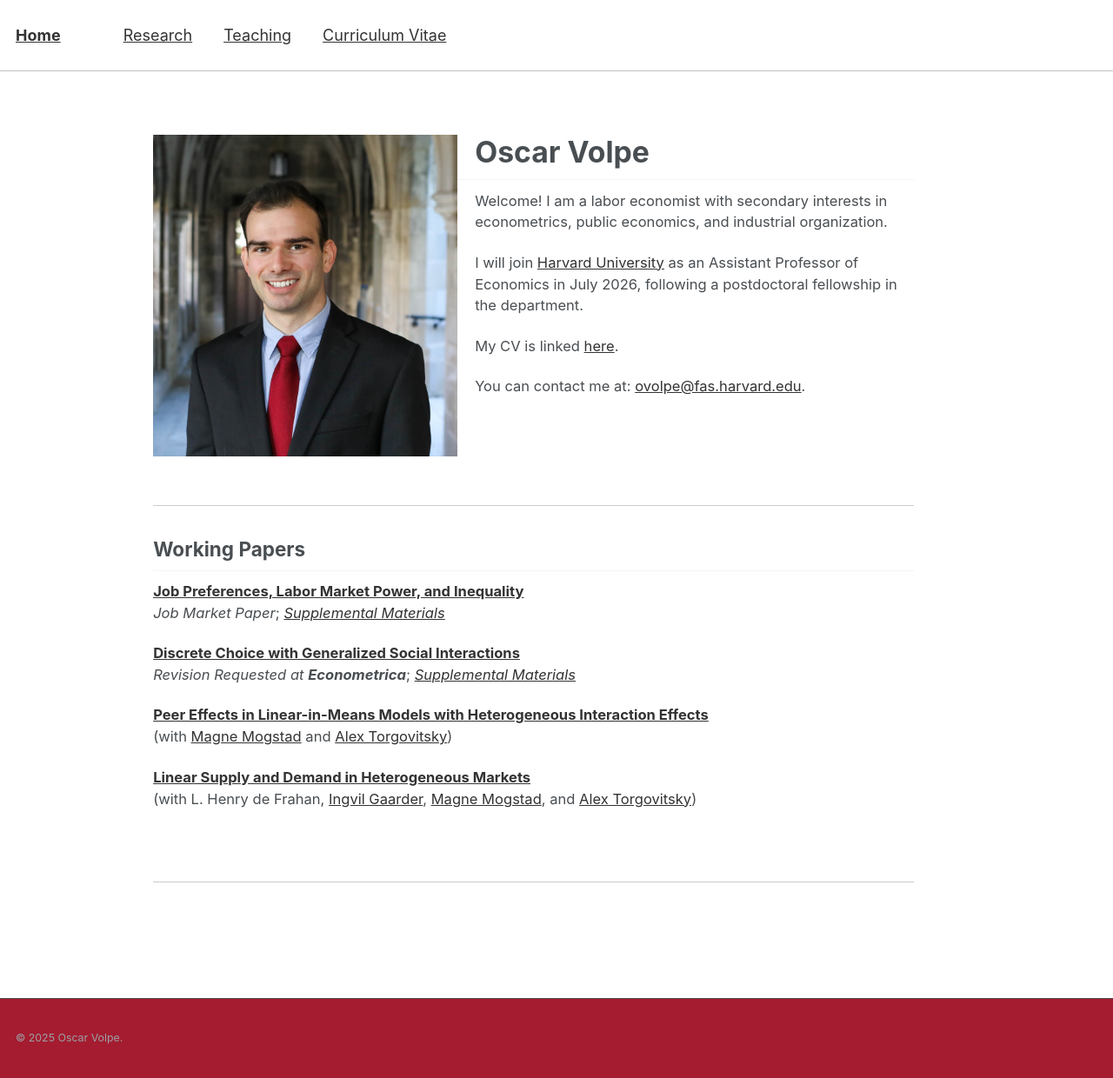
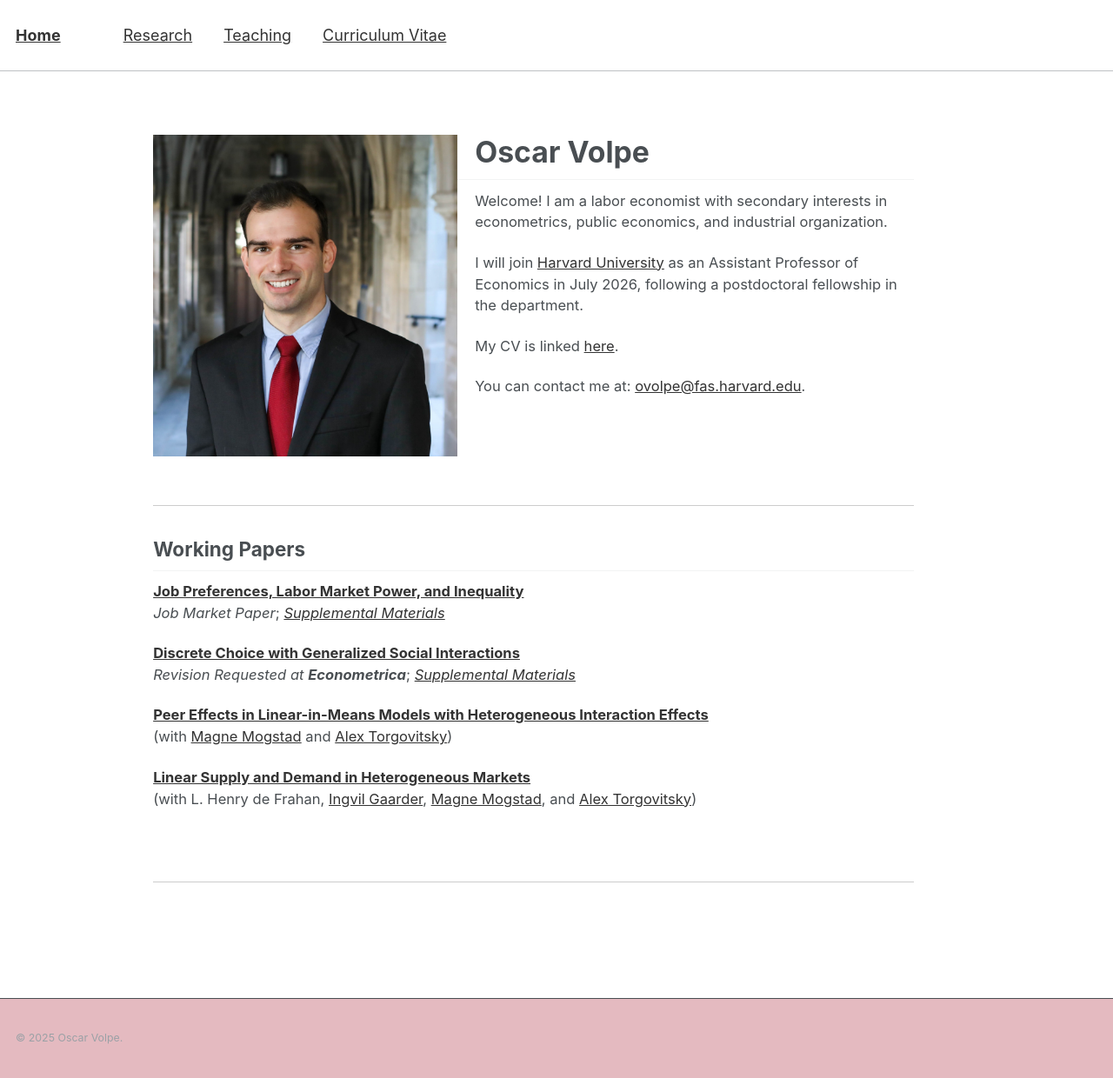
Before and after one commit to ovolpe/ovolpe.github.io, a Jekyll site: the page built from _pages/about.md, in a window 1280 px wide. Shown: the whole page at 87% size. Built offline with Jekyll 4.4.1, drawn with Linux system fonts in a browser that asks for light colours.

Commit message:
Update _footer.scss

```diff
--- a/_sass/_footer.scss
+++ b/_sass/_footer.scss
@@ -20,7 +20,7 @@
           animation: intro 0.3s both;
   -webkit-animation-delay: 0.45s;
           animation-delay: 0.45s;
-  background-color: #A51C30;
+  background-color: rgba(165, 28, 48, 0.3);
   border-top: 1px solid $dark-gray;
 
   footer {
```
